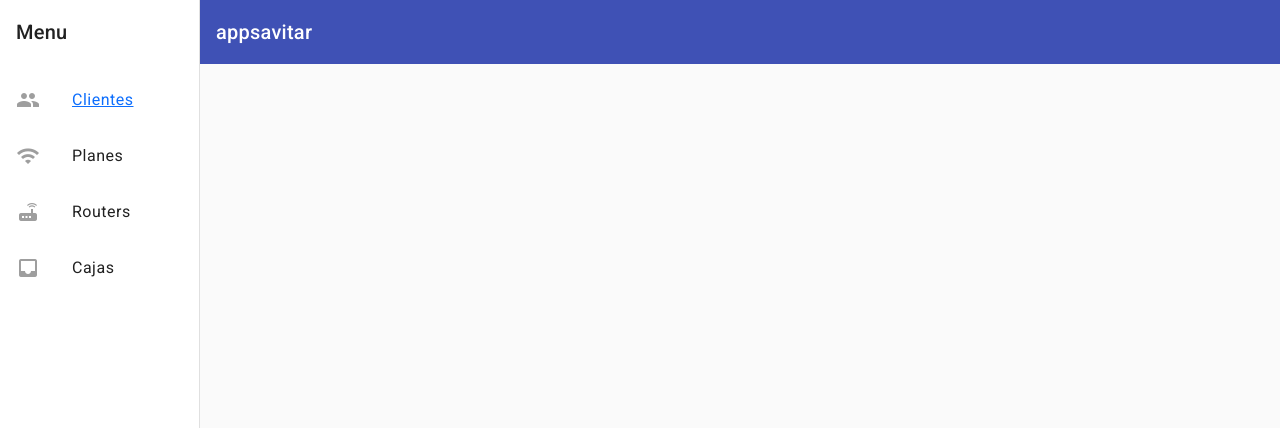
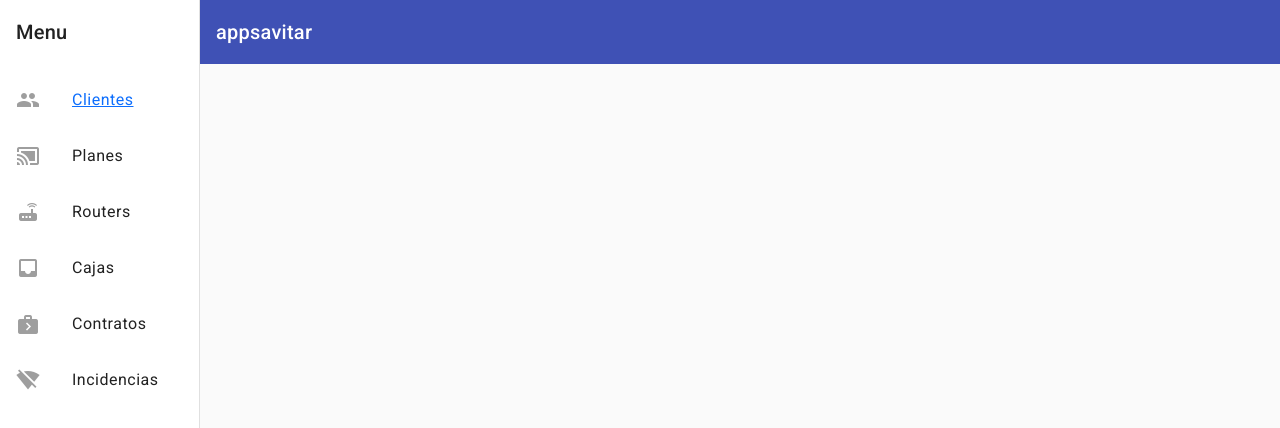
Before and after one commit to fabianrm/appsavitar, an Angular app: page /dashboard/customer in a window 1280 px wide. Shown: the top 428 px of the page. Built offline with nearby package versions, Linux system fonts and the light colour scheme.

Commit message:
Fix en edición de cliente, control status

```diff
--- a/src/app/customer/customer-edit/customer-edit.component.html
+++ b/src/app/customer/customer-edit/customer-edit.component.html
@@ -57,7 +57,7 @@
 
       <div class="row">
         <div class="col-sm-12">
-          <mat-slide-toggle [color]="color" [checked]="checked"
+          <mat-slide-toggle formControlName="status" [color]="color" [checked]="checked"
             >Activo</mat-slide-toggle
           >
         </div>
--- a/src/app/customer/customer-edit/customer-edit.component.ts
+++ b/src/app/customer/customer-edit/customer-edit.component.ts
@@ -20,7 +20,7 @@ export class CustomerEditComponent implements OnInit {
 
   formEditar!: FormGroup;
   color: ThemePalette = 'accent';
-  checked = true;
+  checked = (this.getData.status == 1) ? true : false;
   disabled = false;
 
   id_customer = this.getData.id;
@@ -43,7 +43,6 @@ export class CustomerEditComponent implements OnInit {
 
 
   initForm() {
-
     this.formEditar = this.formulario.group({
       id: [this.getData.id, Validators.required],
       type: [this.getData.type, Validators.required],
@@ -52,7 +51,7 @@ export class CustomerEditComponent implements OnInit {
       address: [this.getData.address, Validators.required],
       phoneNumber: [this.getData.phone_number],
       email: [this.getData.email],
-      status: [true],
+      status: [this.checked],
     });
   }
 
--- a/src/app/customer/customer-list/customer-list.component.ts
+++ b/src/app/customer/customer-list/customer-list.component.ts
@@ -65,7 +65,7 @@ export class CustomerListComponent implements OnInit, OnDestroy {
   getCustomerById(id: number) {
     this.customerService.getCustomerByID(id).subscribe(respuesta => {
       this.respuesta = respuesta;
-    //  console.log(respuesta);
+      //  console.log(respuesta);
     });
   }
 
--- a/src/app/navigation/navigation.component.html
+++ b/src/app/navigation/navigation.component.html
@@ -18,7 +18,7 @@
         >
       </mat-list-item>
       <mat-list-item>
-        <mat-icon matListItemIcon>wifi</mat-icon>
+        <mat-icon matListItemIcon>cast_connected</mat-icon>
         <span matListItemTitle>Planes</span>
       </mat-list-item>
 
@@ -30,6 +30,14 @@
       <mat-list-item>
         <mat-icon matListItemIcon>inbox</mat-icon>
         <span matListItemTitle>Cajas</span>
+      </mat-list-item>
+      <mat-list-item>
+        <mat-icon matListItemIcon>next_week</mat-icon>
+        <span matListItemTitle>Contratos</span>
+      </mat-list-item>
+      <mat-list-item>
+        <mat-icon matListItemIcon>signal_wifi_off</mat-icon>
+        <span matListItemTitle>Incidencias</span>
       </mat-list-item>
     </mat-nav-list>
   </mat-sidenav>
```
